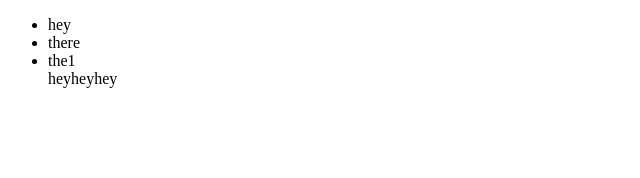
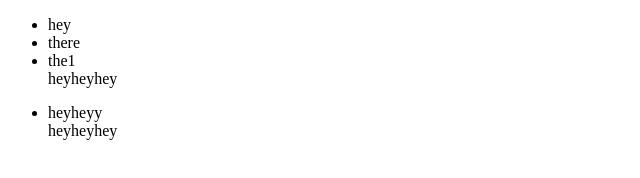
Before and after one commit to maged909/my_project, a plain HTML site: page index2.html in a window 1280 px wide. Shown: the whole page, without its empty margins (0-640 px from the left). Drawn offline with Linux system fonts and the light colour scheme.

Commit message:
hey i added a new ul

```diff
--- a/index2.html
+++ b/index2.html
@@ -12,5 +12,9 @@
         <li>the1</li>
         <il>heyheyhey</il>
     </ul>
+    <ul>
+        <li>heyheyy</li>
+        <il>heyheyhey</il>
+    </ul>
 </body>
 </html>
```
